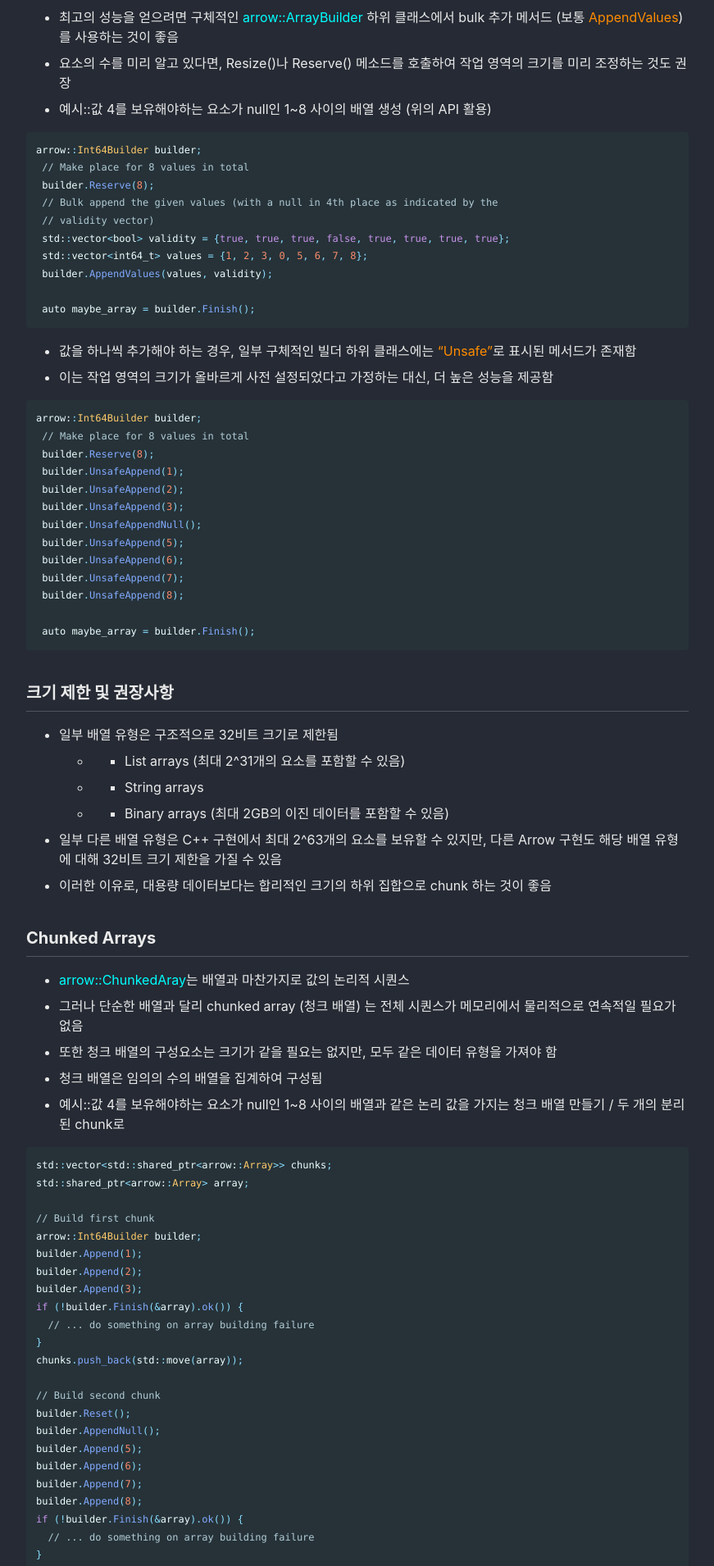
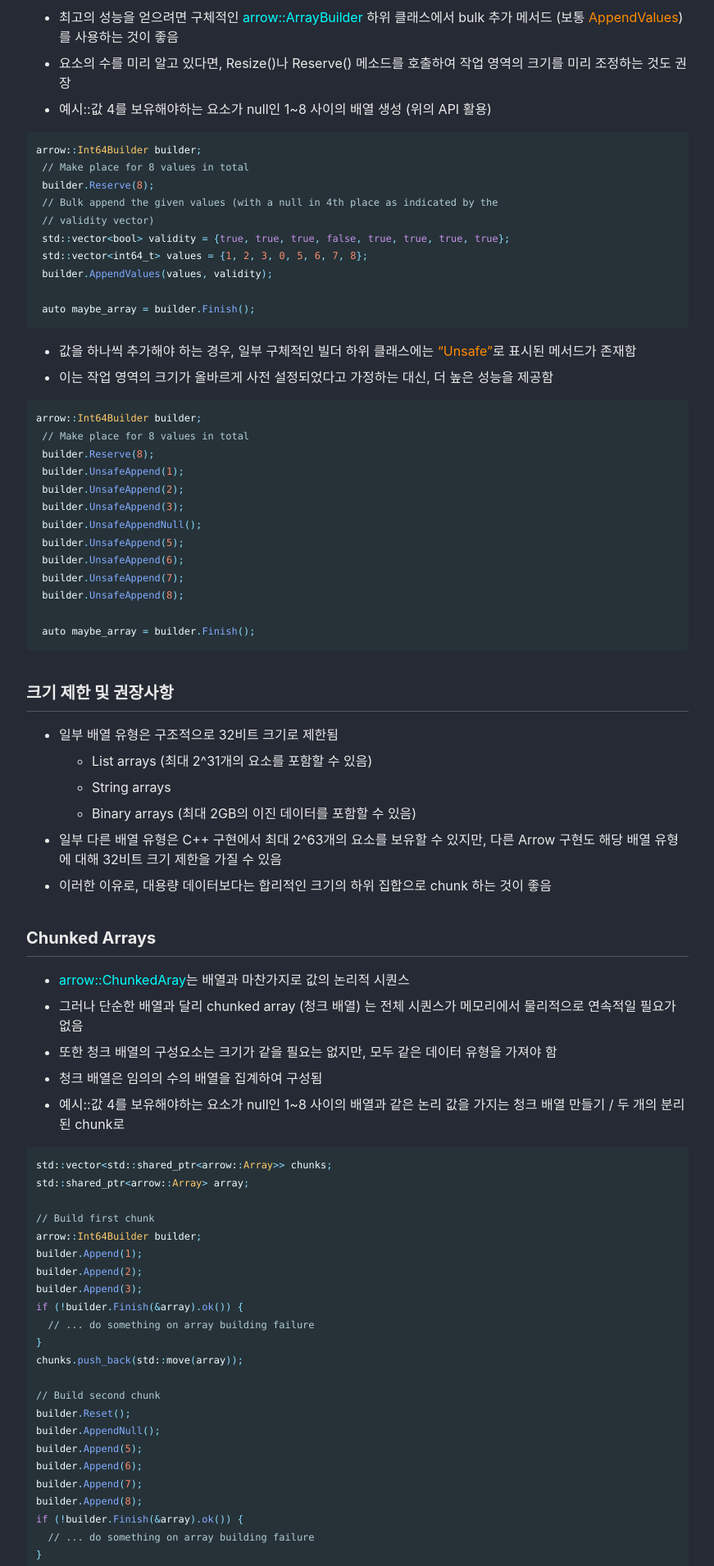
Before and after one commit to friedegg818/friedegg818.github.io, a Jekyll site: the page built from _posts/2022-02-23-ArrowC++Library3.md, in a window 1280 px wide. Shown: the part 1913-3823 px from the top of the page at 82% size, without its empty margins (204-1075 px from the left). Built offline with Jekyll 4.4.1, drawn with Linux system fonts in a browser that asks for light colours; cached includes are drawn as plain includes; some web fonts are replaced.

Commit message:
220302 update

```diff
--- a/_posts/2022-02-23-ArrowC++Library3.md
+++ b/_posts/2022-02-23-ArrowC++Library3.md
@@ -123,9 +123,9 @@ arrow::Int64Builder builder;
 
 ## 크기 제한 및 권장사항
 - 일부 배열 유형은 구조적으로 32비트 크기로 제한됨
-  + - List arrays (최대 2^31개의 요소를 포함할 수 있음)
-  + - String arrays
-  + - Binary arrays (최대 2GB의 이진 데이터를 포함할 수 있음)
+  +  List arrays (최대 2^31개의 요소를 포함할 수 있음)
+  +  String arrays
+  +  Binary arrays (최대 2GB의 이진 데이터를 포함할 수 있음)
 - 일부 다른 배열 유형은 C++ 구현에서 최대 2^63개의 요소를 보유할 수 있지만, 다른 Arrow 구현도 해당 배열 유형에 대해 32비트 크기 제한을 가질 수 있음
 - 이러한 이유로, 대용량 데이터보다는 합리적인 크기의 하위 집합으로 chunk 하는 것이 좋음
 
```
